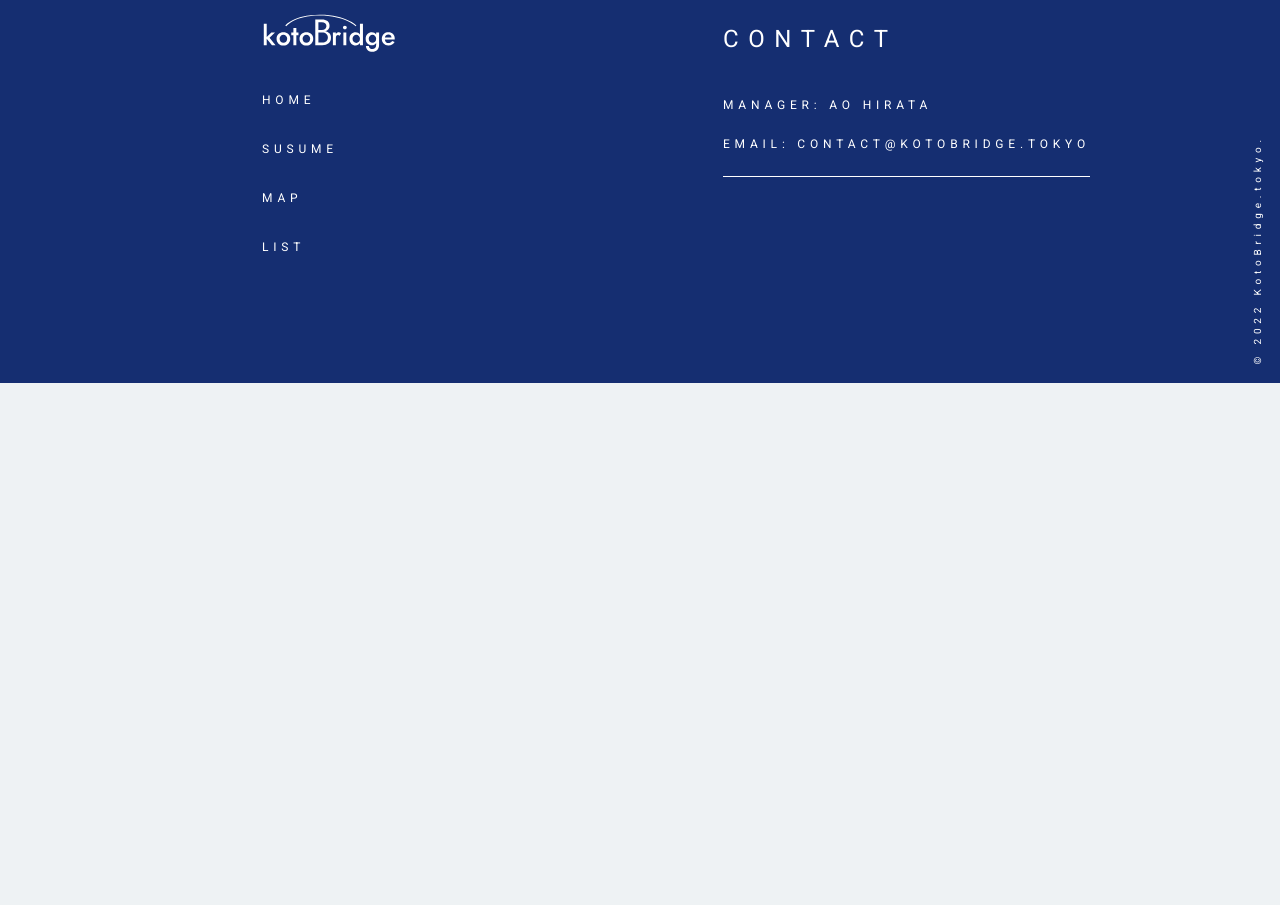
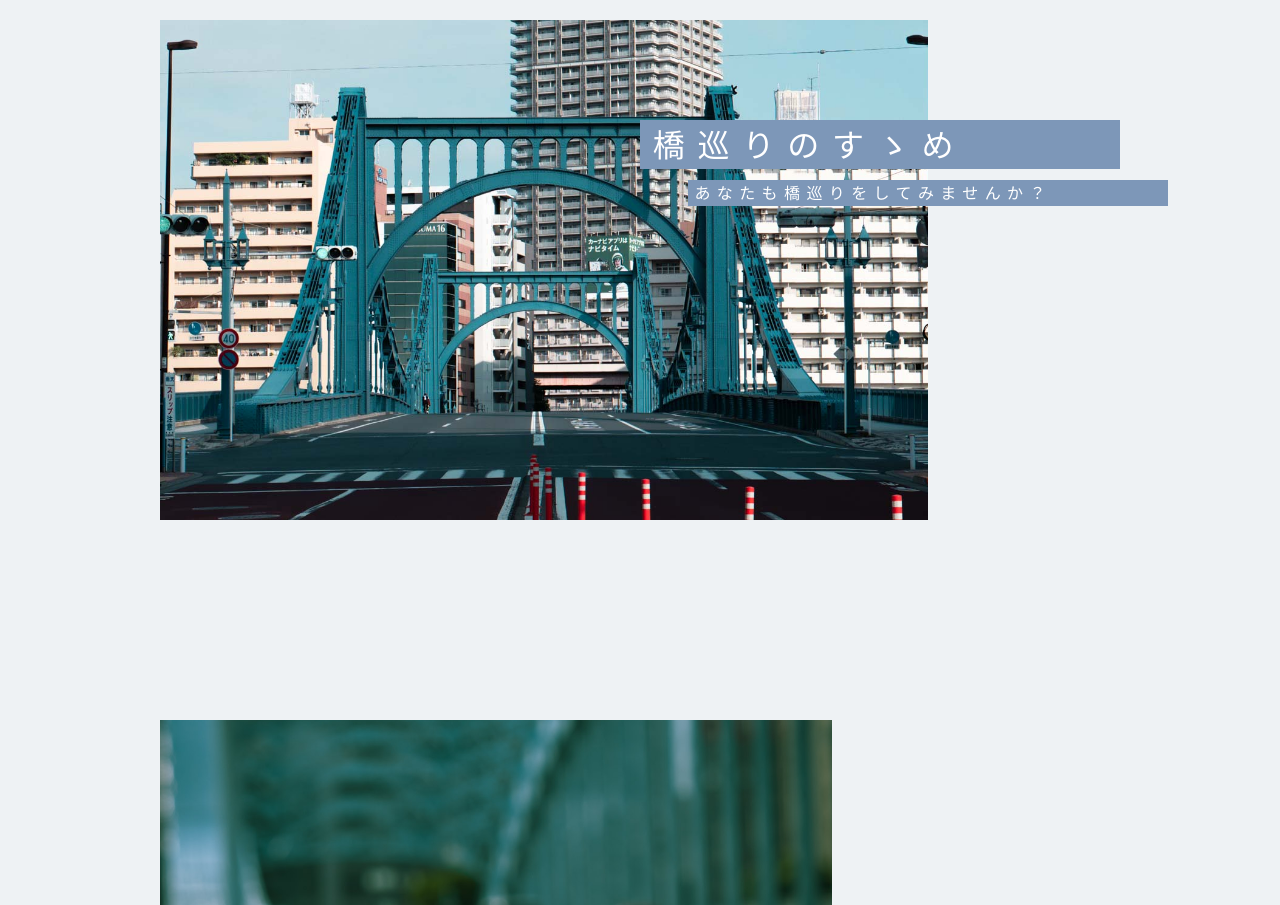
Before and after one commit to aovoq/kotobridge.tokyo, a Next.js app: page /susume in a window 1280 px wide. Shown: the part 180-1085 px from the top of the page. Before the commit the page ends 800 px from the top, so only its background shows below. Built offline with nearby package versions, Linux system fonts and the light colour scheme.

Commit message:
wip: wip susume wip wip

```diff
--- a/src/pages/susume.jsx
+++ b/src/pages/susume.jsx
@@ -1,9 +1,97 @@
 import Layout from '../components/layout'
+import styled from 'styled-components'
+
+const Container = styled.div`
+   padding-top: 100px;
+   width: 100%;
+   max-width: 960px;
+   margin: auto;
+`
+
+const PageHead = styled.section`
+   position: relative;
+   margin-top: 100px;
+   margin-bottom: 200px;
+`
+const HeadImg = styled.div`
+   background-image: url('/images/kiyosu-bridge-03.jpg');
+   background-size: cover;
+   background-position: center;
+   width: 80%;
+   height: 500px;
+   backdrop-filter: sepia;
+`
+const HeadTitle = styled.h1`
+   position: absolute;
+   top: 20%;
+   left: 50%;
+   width: 50%;
+   padding-left: 0.4em;
+   padding-bottom: 0.1em;
+   font-family: 'Noto sans JP', sans-serif;
+   font-size: 32px;
+   letter-spacing: 0.4em;
+   color: #fff;
+   background: #7d97b8;
+`
+const HeadSubTitle = styled.p`
+   position: absolute;
+   top: 32%;
+   left: 55%;
+   width: 50%;
+   padding-left: 0.4em;
+   padding-bottom: 0.1em;
+   font-family: 'Noto sans JP', sans-serif;
+   font-size: 16px;
+   letter-spacing: 0.4em;
+   color: #fff;
+   background: #7d97b8;
+`
+
+const PageSection = styled.section`
+   position: relative;
+   margin-bottom: 200px;
+`
+const SectionImg = styled.div`
+   background-image: url('/images/bridge-charm.jpg');
+   background-size: cover;
+   background-position: center;
+   width: 70%;
+   height: 500px;
+   position: absolute;
+`
+const SectionTextWrap = styled.div`
+   width: 50%;
+`
+const SectionTitle = styled.h2`
+   font-size: 32px;
+   color: #152e71;
+`
+const SectionText = styled.p`
+   color: #152e71;
+   font-size: 18px;
+`
 
 const Susume = () => {
    return (
       <Layout>
-         susume
+         <Container>
+            <PageHead>
+               <HeadImg />
+               <HeadTitle>橋巡りのすゝめ</HeadTitle>
+               <HeadSubTitle>あなたも橋巡りをしてみませんか？</HeadSubTitle>
+            </PageHead>
+            <PageSection>
+               <SectionImg />
+               <SectionTextWrap>
+                  <SectionTitle>橋が魅せてくれる物</SectionTitle>
+                  <SectionText>
+                     橋というのは生活に欠かせない物です。 そんな橋の機能的な美しさと、建築的な美しさに目を向けてみて欲しいです。 また、昼と夜で違った顔を見せてくれるでしょう。
+                     ライトアップされる橋はまた違う美しさや、暗い中の無骨な橋の悠然とした様も良いですよ。
+                  </SectionText>
+               </SectionTextWrap>
+            </PageSection>
+         </Container>
       </Layout>
    )
 }
```
Also changed, not shown: public/images/bridge-charm.jpg (added).
